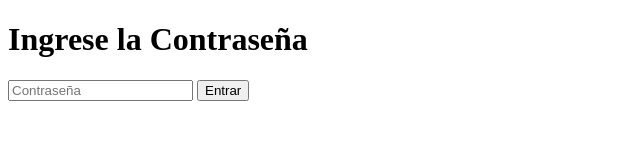
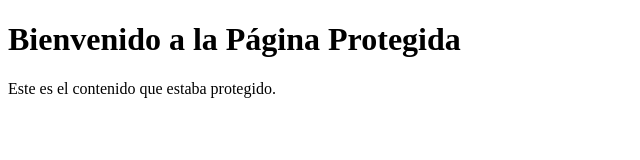
Before and after one commit to TIGR4X/firewall, a plain HTML site: page redirect.html in a window 1280 px wide. Shown: the whole page, without its empty margins (0-640 px from the left). Drawn offline with Linux system fonts and the light colour scheme.

Commit message:
Correccion

```diff
--- a/redirect.html
+++ b/redirect.html
@@ -3,23 +3,10 @@
 <head>
     <meta charset="UTF-8">
     <meta name="viewport" content="width=device-width, initial-scale=1.0">
-    <title>Acceso Restringido</title>
-    <script>
-        function verificarContrasena() {
-            const contrasena = document.getElementById("contrasena").value;
-            const contrasenaCorrecta = "tu_contrasena"; // Cambia esto por la contraseña que desees
-
-            if (contrasena === contrasenaCorrecta) {
-                window.location.href = "pagina_protegida.html"; // Cambia esto por la URL de la página a la que deseas redirigir
-            } else {
-                alert("Contraseña incorrecta. Inténtalo de nuevo.");
-            }
-        }
-    </script>
+    <title>Página Protegida</title>
 </head>
 <body>
-    <h1>Ingrese la Contraseña</h1>
-    <input type="password" id="contrasena" placeholder="Contraseña">
-    <button onclick="verificarContrasena()">Entrar</button>
+    <h1>Bienvenido a la Página Protegida</h1>
+    <p>Este es el contenido que estaba protegido.</p>
 </body>
 </html>
```
Also changed, not shown: firewall.html (+1 -1 lines).
